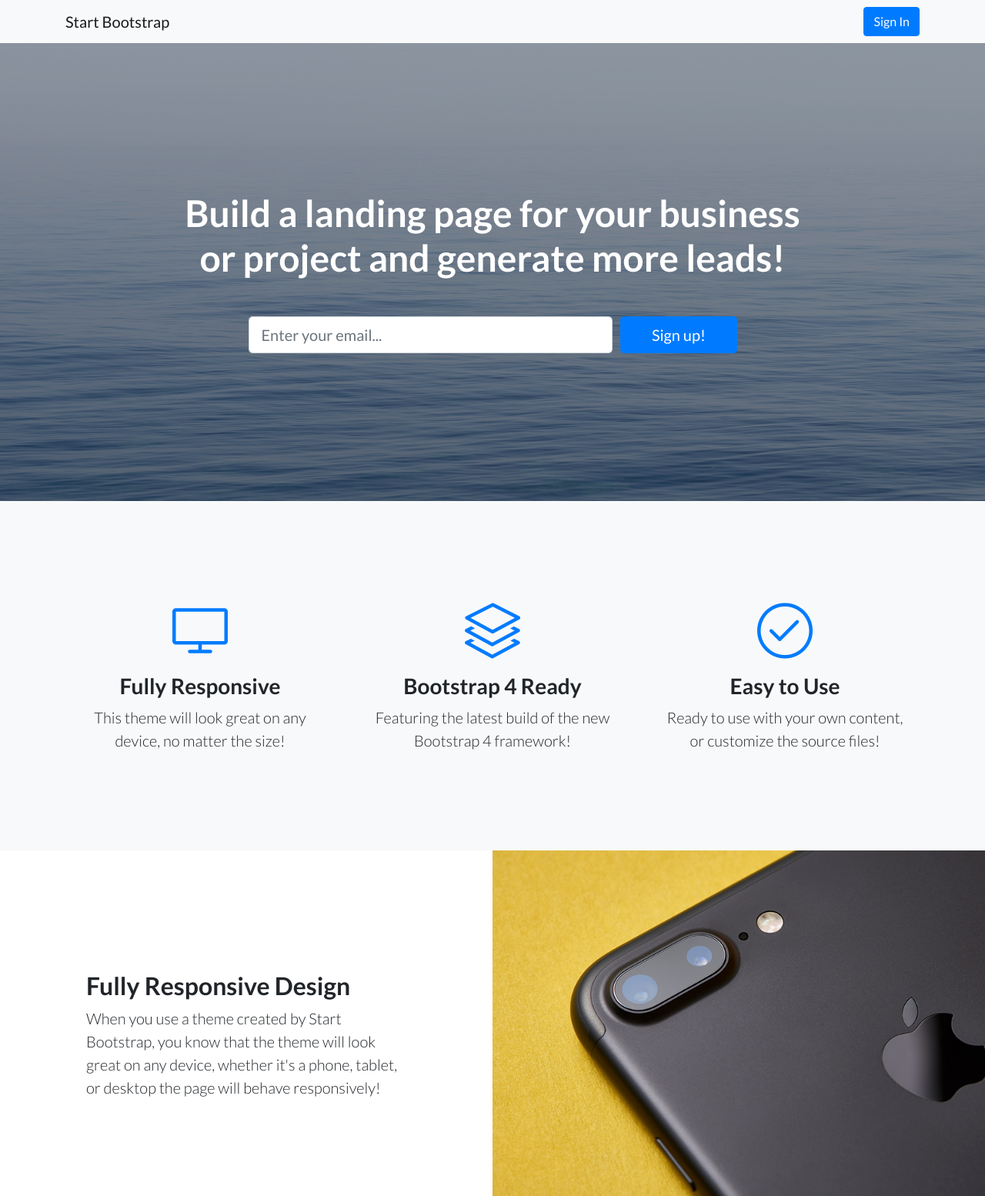
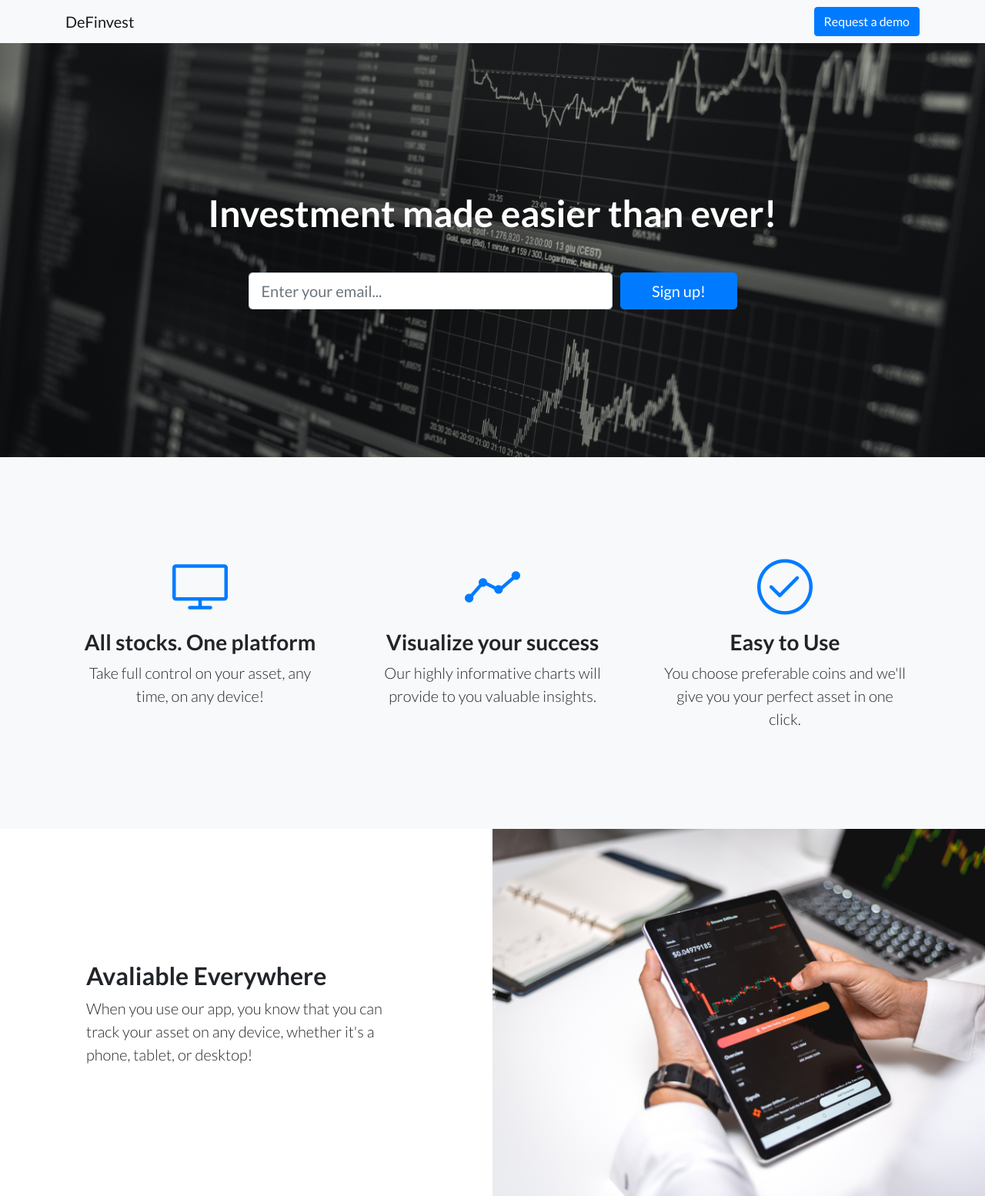
Before and after one commit to tupoylogin/recommender-model, a Flask app: page / in a window 1280 px wide. Shown: the top 1554 px of the page at 77% size. Run offline with Flask 2, Linux system fonts and the light colour scheme; some libraries are stand-ins or nearby versions.

Commit message:
demo assignment

```diff
--- a/app/app.py
+++ b/app/app.py
@@ -20,27 +20,23 @@ def hello():
 @app.route('/demo')
 def demo():
     coins = ["USDT", "TUSD", "DAI", "PAX", "USDC"]
+    rate = 7
     deep = ["#4C72B0", "#DD8452", "#55A868", "#C44E52", "#8172B3",
             "#937860", "#DA8BC3", "#8C8C8C", "#CCB974", "#64B5CD"][:len(coins)]
     muted = ["#4878D0", "#EE854A", "#6ACC64", "#D65F5F", "#956CB4",
              "#8C613C", "#DC7EC0", "#797979", "#D5BB67", "#82C6E2"][:len(coins)]
-    po = PortfolioOptimizer(coins, 600)
-    x, asset = po.optimize(0.07)
-    labels_asset = asset.time.values.ravel()
-    data_asset = asset.close.values.ravel()
-    labels_weights = list(x.keys())
-    values_weights = list(x.values())
-    bar_values = [{'x': data, 'y': value} for data, value in zip(
-        [
-            pd.to_datetime(date).strftime('%Y-%m-%d') for
-            date in
-            labels_asset
-        ],
-        list(data_asset)
-    )]
-    kwds = {'bar_data': bar_values,
+    po = PortfolioOptimizer(coins, 730)
+    x, asset = po.optimize(rate / 100)
+    kwds = {'area_labels': asset['time'],
+            'area_data': asset['data'],
             'palette': deep,
             'palette_hover': muted,
             'pie_labels': x['labels'],
-            'pie_data': x['data']}
+            'pie_data': x['data'],
+            'all_assets': ', '.join(coins),
+            'projected_mean': f'{rate} %'
+            }
     return render_template('demo.html', **kwds)
+
+if __name__ == '__main__':
+    app.run(threaded=True, host='0.0.0.0')
--- a/app/model.py
+++ b/app/model.py
@@ -155,4 +155,7 @@ class PortfolioOptimizer(object):
         results_weights = {'labels': list(x.keys()), 'data': [np.round(v * 100, 2) for v in x.values()]}
 
         asset = self.get_asset_shares(x, test)
-        return results_weights, asset.resample('W').mean().reset_index()
+        asset = asset.resample('W').mean().reset_index()
+        asset ={'time': list(map(lambda x: pd.to_datetime(x).strftime('“%Y-%m-%d”'), asset.time.values.ravel())),
+                'data': (100*asset.close.values.ravel()).tolist()}
+        return results_weights, asset
--- a/app/static/js/demo/chart-area-demo.js
+++ b/app/static/js/demo/chart-area-demo.js
@@ -4,7 +4,7 @@ Chart.defaults.global.defaultFontColor = '#858796';
 
 function number_format(number, decimals, dec_point, thousands_sep) {
   // *     example: number_format(1234.56, 2, ',', ' ');
-  // *     return: '1 234,56'
+  // *     return: '1 234,56'z
   number = (number + '').replace(',', '').replace(' ', '');
   var n = !isFinite(+number) ? 0 : +number,
     prec = !isFinite(+decimals) ? 0 : Math.abs(decimals),
--- a/app/static/js/demo/chart-pie-demo.js
+++ b/app/static/js/demo/chart-pie-demo.js
@@ -19,7 +19,7 @@ var myPieChart = new Chart(ctx, {
        {% endfor %}],
       hoverBackgroundColor: [{% for item in palette_hover %}
         "{{item}}",
-       {% endfor %}],,
+       {% endfor %}],
       hoverBorderColor: "rgba(234, 236, 244, 1)",
     }],
   },
--- a/app/templates/index.html
+++ b/app/templates/index.html
@@ -8,7 +8,7 @@
   <meta name="description" content="">
   <meta name="author" content="">
 
-  <title>Landing Page - Start Bootstrap Theme</title>
+  <title>DeFinvest Demo</title>
 
   <!-- Bootstrap core CSS -->
   <link href="static/vendor/bootstrap/css/bootstrap.min.css" rel="stylesheet">
@@ -28,8 +28,8 @@
   <!-- Navigation -->
   <nav class="navbar navbar-light bg-light static-top shadow">
     <div class="container">
-      <a class="navbar-brand" href="#">Start Bootstrap</a>
-      <a class="btn btn-primary" href="#">Sign In</a>
+      <a class="navbar-brand" href="#">DeFinvest</a>
+      <a class="btn btn-primary" href="/demo">Request a demo</a>
     </div>
   </nav>
 
@@ -39,7 +39,7 @@
     <div class="container">
       <div class="row">
         <div class="col-xl-9 mx-auto">
-          <h1 class="mb-5">Build a landing page for your business or project and generate more leads!</h1>
+          <h1 class="mb-5">Investment made easier than ever!</h1>
         </div>
         <div class="col-md-10 col-lg-8 col-xl-7 mx-auto">
           <form>
@@ -66,17 +66,17 @@
             <div class="features-icons-icon d-flex">
               <i class="icon-screen-desktop m-auto text-primary"></i>
             </div>
-            <h3>Fully Responsive</h3>
-            <p class="lead mb-0">This theme will look great on any device, no matter the size!</p>
+            <h3>All stocks. One platform</h3>
+            <p class="lead mb-0">Take full control on your asset, any time, on any device!</p>
           </div>
         </div>
         <div class="col-lg-4">
           <div class="features-icons-item mx-auto mb-5 mb-lg-0 mb-lg-3">
             <div class="features-icons-icon d-flex">
-              <i class="icon-layers m-auto text-primary"></i>
+              <i class="icon-graph m-auto text-primary"></i>
             </div>
-            <h3>Bootstrap 4 Ready</h3>
-            <p class="lead mb-0">Featuring the latest build of the new Bootstrap 4 framework!</p>
+            <h3>Visualize your success</h3>
+            <p class="lead mb-0">Our highly informative charts will provide to you valuable insights.</p>
           </div>
         </div>
         <div class="col-lg-4">
@@ -85,7 +85,7 @@
               <i class="icon-check m-auto text-primary"></i>
             </div>
             <h3>Easy to Use</h3>
-            <p class="lead mb-0">Ready to use with your own content, or customize the source files!</p>
+            <p class="lead mb-0">You choose preferable coins and we'll give you your perfect asset in one click.</p>
           </div>
         </div>
       </div>
@@ -99,22 +99,22 @@
 
         <div class="col-lg-6 order-lg-2 text-white showcase-img" style="background-image: url('static/img/bg-showcase-1.jpg');"></div>
         <div class="col-lg-6 order-lg-1 my-auto showcase-text">
-          <h2>Fully Responsive Design</h2>
-          <p class="lead mb-0">When you use a theme created by Start Bootstrap, you know that the theme will look great on any device, whether it's a phone, tablet, or desktop the page will behave responsively!</p>
+          <h2>Avaliable Everywhere</h2>
+          <p class="lead mb-0">When you use our app, you know that you can track your asset on any device, whether it's a phone, tablet, or desktop!</p>
         </div>
       </div>
       <div class="row no-gutters">
         <div class="col-lg-6 text-white showcase-img" style="background-image: url('static/img/bg-showcase-2.jpg');"></div>
         <div class="col-lg-6 my-auto showcase-text">
-          <h2>Updated For Bootstrap 4</h2>
-          <p class="lead mb-0">Newly improved, and full of great utility classes, Bootstrap 4 is leading the way in mobile responsive web development! All of the themes on Start Bootstrap are now using Bootstrap 4!</p>
+          <h2>Lightweight ML tool</h2>
+          <p class="lead mb-0">Newly improved, and full of great features, our AI pipeline would help you to become richer in no time!</p>
         </div>
       </div>
       <div class="row no-gutters">
         <div class="col-lg-6 order-lg-2 text-white showcase-img" style="background-image: url('static/img/bg-showcase-3.jpg');"></div>
         <div class="col-lg-6 order-lg-1 my-auto showcase-text">
           <h2>Easy to Use &amp; Customize</h2>
-          <p class="lead mb-0">Landing Page is just HTML and CSS with a splash of SCSS for users who demand some deeper customization options. Out of the box, just add your content and images, and your new landing page will be ready to go!</p>
+          <p class="lead mb-0">Select your favourite assets and you are good to go!</p>
         </div>
       </div>
     </div>
@@ -136,14 +136,14 @@
           <div class="testimonial-item mx-auto mb-5 mb-lg-0">
             <img class="img-fluid rounded-circle mb-3" src="static/img/testimonials-2.jpg" alt="">
             <h5>Fred S.</h5>
-            <p class="font-weight-light mb-0">"Bootstrap is amazing. I've been using it to create lots of super nice landing pages."</p>
+            <p class="font-weight-light mb-0">"Your tool is amazing. I've been using it to maintain my cryptocurrencies asset."</p>
           </div>
         </div>
         <div class="col-lg-4">
           <div class="testimonial-item mx-auto mb-5 mb-lg-0">
             <img class="img-fluid rounded-circle mb-3" src="static/img/testimonials-3.jpg" alt="">
             <h5>Sarah W.</h5>
-            <p class="font-weight-light mb-0">"Thanks so much for making these free resources available to us!"</p>
+            <p class="font-weight-light mb-0">"Thanks so much for easing control over my portfolio!"</p>
           </div>
         </div>
       </div>
@@ -196,7 +196,7 @@
               <a href="#">Privacy Policy</a>
             </li>
           </ul>
-          <p class="text-muted small mb-4 mb-lg-0">&copy; Your Website 2020. All Rights Reserved.</p>
+          <p class="text-muted small mb-4 mb-lg-0">&copy; DeFinvest 2020. All Rights Reserved.</p>
         </div>
         <div class="col-lg-6 h-100 text-center text-lg-right my-auto">
           <ul class="list-inline mb-0">
```
Also changed, not shown: app/requirements.txt (+18 -5 lines), app/templates/demo.html (+61 -35 lines), app/static/css/sb-admin-2.css, app/static/css/sb-admin-2.min.css, app/static/img/bg-masthead.jpg, app/static/img/bg-showcase-1.jpg, app/static/img/testimonials-2.jpg, 5 other files.
